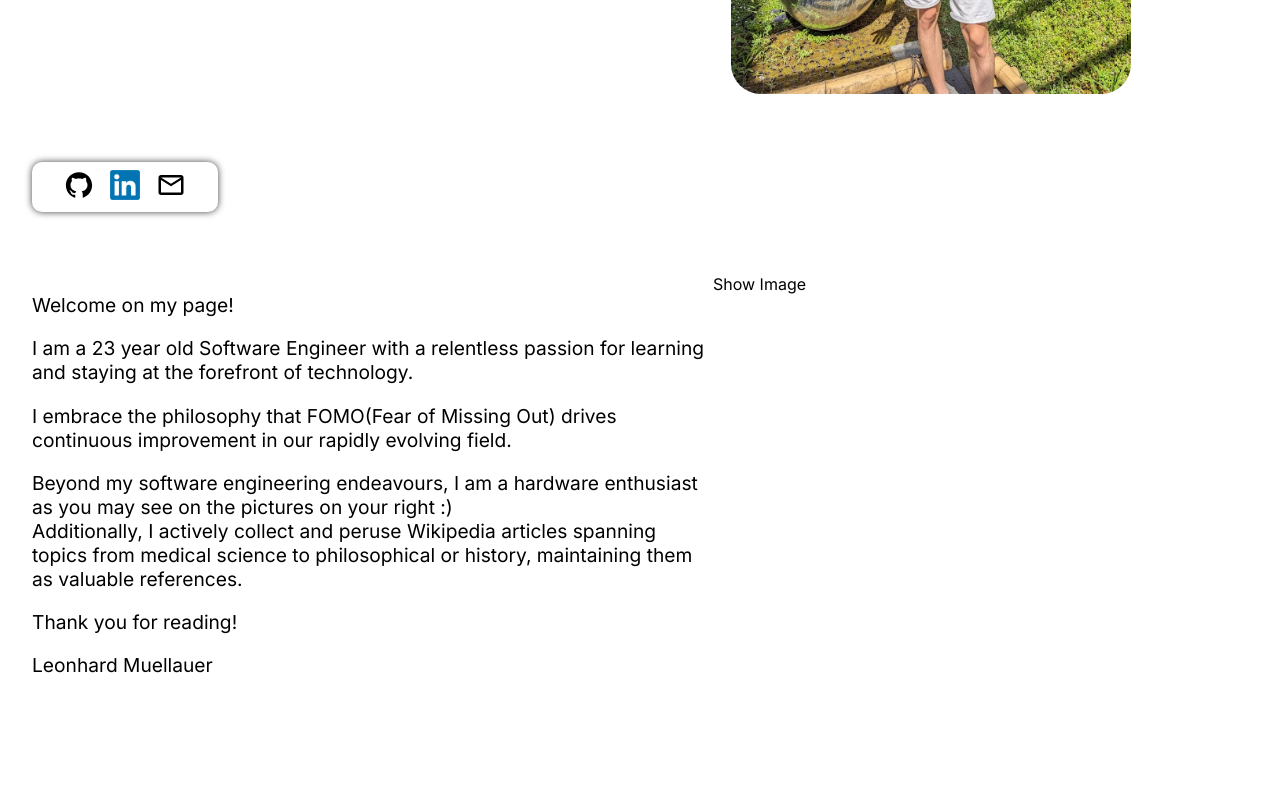
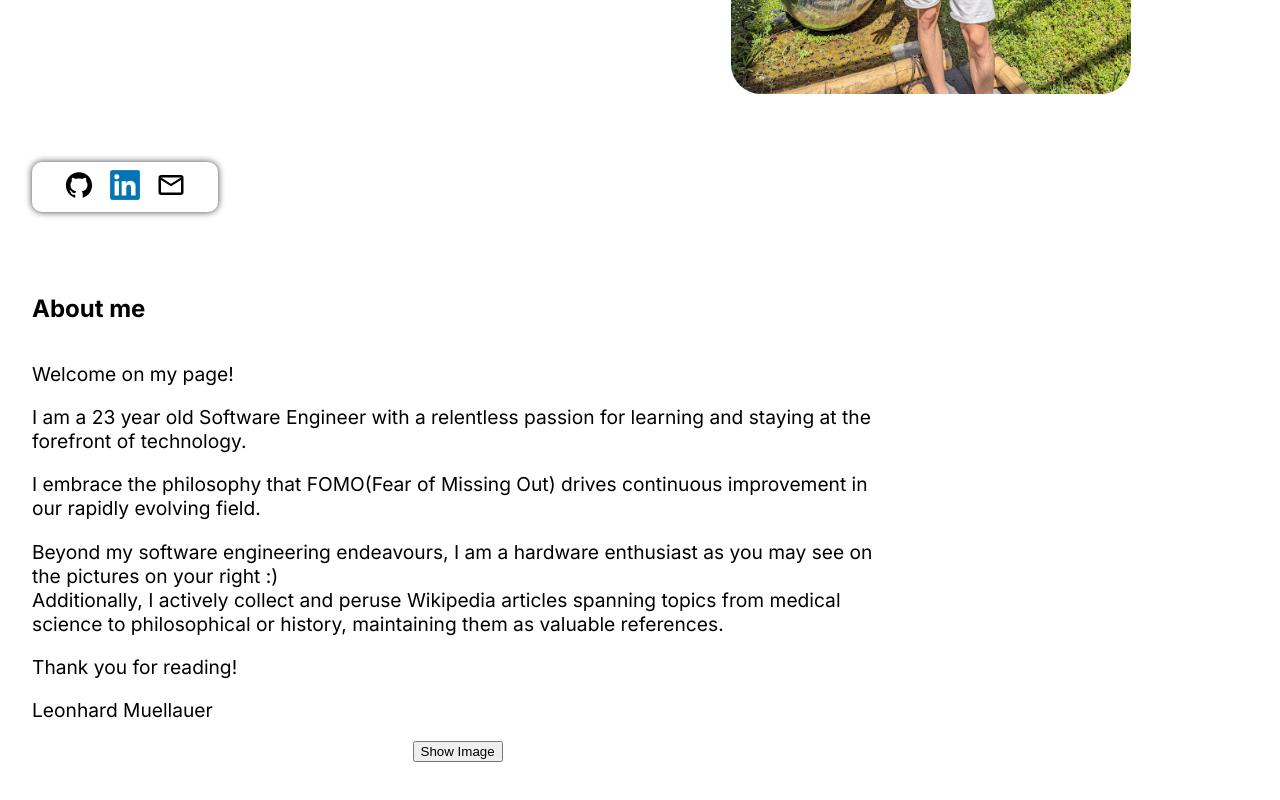
Before and after one commit to Reonharudo/dev-portfolio, a Next.js app: page / in a window 1280 px wide. Shown: the part 580-1380 px from the top of the page. Built offline with nearby package versions, Linux system fonts and the light colour scheme.

Commit message:
adjusted layout

```diff
--- a/src/components/AboutSection/AboutSection.module.css
+++ b/src/components/AboutSection/AboutSection.module.css
@@ -1,21 +1,32 @@
-.description_container {
-    font-size: 1.2rem;
-    width: 70%;
+.content {
+    display: grid;
+    grid-template-columns: 70% 1fr;
+    grid-template-areas: "description_area" "image_area";
 }
 
-.container {
-    width: 80%;
+.description_container {
+    grid-area: description_area;
+    font-size: 1.2rem;
+}
+
+.image_section {
+    grid-area: image_area;
     display: flex;
-    flex-direction: row;
+    align-items: center;
+    justify-content: center;
 }
 
 @media screen and (width <= 940px) {
-    .container {
-        width: 100%;
-        flex-direction: column;
+    .content {
+        grid-template-areas: "description_area description_area" "image_area";
     }
 
     .description_container {
-        width: 100%;
+        grid-column-start: 1;
+        grid-column-end: 3;
+    }
+
+    .image_section {
+        display: block;
     }
 }
--- a/src/components/AboutSection/AboutSection.tsx
+++ b/src/components/AboutSection/AboutSection.tsx
@@ -2,7 +2,9 @@ import styles from "./AboutSection.module.css";
 
 export function AboutSection() {
     return (
-        <section id="about" className={styles.container}>
+        <section id="about">
+            <h1>About me</h1>
+            <div className={styles.content}>
                 <div className={styles.description_container}>
                     <p>Welcome on my page!</p>
                     <p>
@@ -12,13 +14,14 @@ export function AboutSection() {
                     </p>
                     <p>
                         I embrace the philosophy that FOMO(Fear of Missing Out)
-                    drives continuous improvement in our rapidly evolving field.
+                        drives continuous improvement in our rapidly evolving
+                        field.
                     </p>
 
                     <p>
-                    Beyond my software engineering endeavours, I am a hardware
-                    enthusiast as you may see on the pictures on your right :){" "}
-                    <br />
+                        Beyond my software engineering endeavours, I am a
+                        hardware enthusiast as you may see on the pictures on
+                        your right :) <br />
                         Additionally, I actively collect and peruse Wikipedia
                         articles spanning topics from medical science to
                         philosophical or history, maintaining them as valuable
@@ -28,7 +31,10 @@ export function AboutSection() {
                     <p>Leonhard Muellauer</p>
                 </div>
 
-            <div>Show Image</div>
+                <div className={styles.image_section}>
+                    <button>Show Image</button>
+                </div>
+            </div>
         </section>
     );
 }
--- a/src/components/StartSection/StartSection.module.css
+++ b/src/components/StartSection/StartSection.module.css
@@ -46,7 +46,7 @@
         grid-template-areas:
             "description"
             "avatar_image";
-        row-gap: 0rem;
+
         width: 100%;
     }
 
```
Lines whose indentation alone changed are shown as unchanged.
